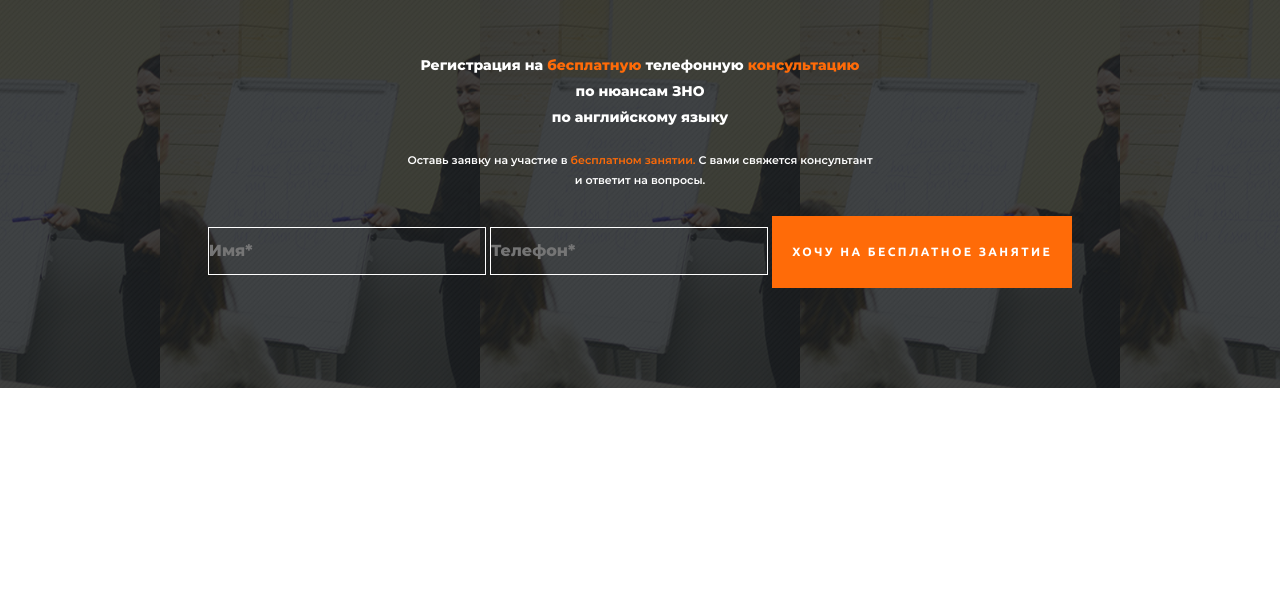
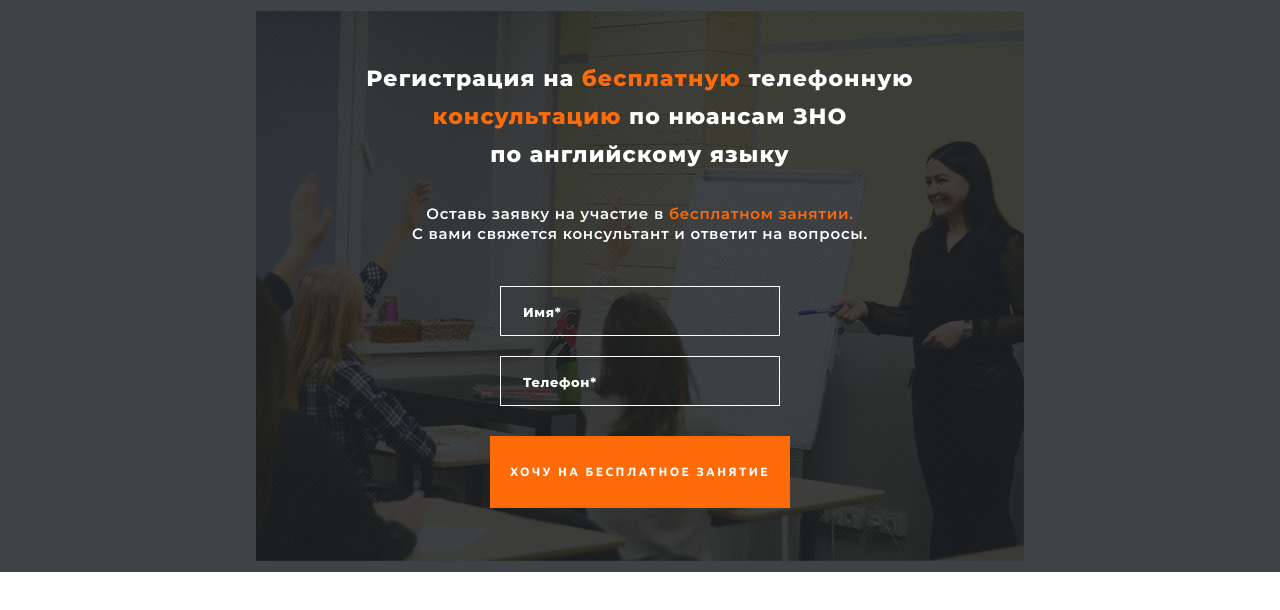
Before and after one commit to Ros1989/First-project, a website: page src/index.html in a window 1280 px wide. Drawn offline with nearby package versions, Linux system fonts and the light colour scheme; files that its build step writes are made by us from their sources.

Commit message:
init section for tablet, +button.scss, +image_bg

```diff
--- a/src/html/form.html
+++ b/src/html/form.html
@@ -1,10 +1,10 @@
 <section class="section-form">
     <div class="registration-form registration-form--indent container">
-        <h4 class="registration-form__title">Регистрация на <span class="registration-form__title--color">бесплатную</span> телефонную <span class="registration-form__title--color">консультацию</span> <span class="registration-form__title--br">по нюансам ЗНО</span> <span class="registration-form__title--br">по английскому языку</span></h4>
-        <p class="registration-form__description registration-form__description--indent">Оставь заявку на участие в <span class="registration-form__description--color">бесплатном занятии.</span> С вами свяжется консультант <span class="registration-form__description--br">и ответит на вопросы.</span></p>
+        <h4 class="registration-form__title">Регистрация на <span class="registration-form__title--color">бесплатную</span> телефонную <span class="registration-form__title--tablet-br"><span class="registration-form__title--color">консультацию</span> <span class="registration-form__title--br">по нюансам ЗНО</span></span> <span class="registration-form__title--br registration-form__title--tablet-br">по английскому языку</span></h4>
+        <p class="registration-form__description registration-form__description--indent">Оставь заявку на участие в <span class="registration-form__description--color">бесплатном занятии.</span> <span class="registration-form__description--tablet-br">С вами свяжется консультант <span class="registration-form__description--br">и ответит на вопросы.</span></span></p>
         <form action="#" class="form-contact">
-            <input type="text" class="form-contact__input" placeholder="Имя*">
-            <input type="text" class="form-contact__input" placeholder="Телефон*">
+            <input name="user_name" type="text" class="form-contact__input" placeholder="Имя*" required minlength="2">
+            <input name="user_tel" type="number" class="form-contact__input" placeholder="Телефон*" required pattern="[\+]\d{1}\s[\(]\d{3}[\)]\s\d{3}[\-]\d{2}[\-]\d{2}" minlength="10" maxlength="18">
             <button class="button-lesson">Хочу на бесплатное занятие</button>
         </form>
     </div>
--- a/src/sass/components/button.scss
+++ b/src/sass/components/button.scss
@@ -10,6 +10,7 @@
   text-align: center;
   text-transform: uppercase;
   border: 2px solid $second-color;
+  cursor: pointer;
 
   &:hover {
     color: $second-color;
--- a/src/sass/sections/form.scss
+++ b/src/sass/sections/form.scss
@@ -2,7 +2,7 @@
     position: relative;
     background-image: url(../../images/mobile/registration_bg.png);
     background-position: center;
-    // background-size: cover;
+    background-repeat: no-repeat;
 
     &::before {
         position: absolute;
@@ -20,14 +20,16 @@
     z-index: 3;
     color: $primary-text-color;
 
-
     &__title {
         font-size: 14px;
         line-height: 26px;
         font-weight: $secondary-font-weight;
+        letter-spacing: 0.7px;
 
         &--br {
+            @media (max-width: 767px) {
                 display: block;
+            }
         }
     }
 
@@ -35,9 +37,12 @@
         font-size: 11px;
         line-height: 20px;
         font-weight: $fifth-font-weight;
+        letter-spacing: 0.55px;
 
         &--br {
+            @media (max-width: 767px) {
                 display: block;
+            }
         }
 
         &--indent {
@@ -56,19 +61,30 @@
     }
 }
 
-
-
 .form-contact {
     background: rgba (255,255,255, 0.9);
 
     &__input {
-    font-family: $main-font;
-    font-weight: $secondary-font-weight;
-    color: rgb(255, 255, 255);
+        color: $primary-text-color;
+        letter-spacing: 0.65px;
+        padding-left: 22px;
         border: 1px solid rgb(255, 255, 255);
-    width: 278px;
-    height: 48px;
+        width: 280px;
+        height: 50px;
         background: transparent;
+
+        &:focus {
+            outline: none;
+        }
+
+        &:invalid:not(:placeholder-shown) {
+            border-color: red;
+
+        }
+
+        &:valid {
+            border-color: green;
+        }
 
         &:nth-child(1) {
             margin-bottom: 20px;
@@ -77,5 +93,62 @@
         &:nth-child(2) {
             margin-bottom: 55px;
         }
+
+        &::placeholder {
+            font-family: $main-font;
+            font-weight: $secondary-font-weight;
+            color: $primary-text-color;
+            // padding-left: 22px;
+            font-size: 13px;
         }
     }
+}
+
+@media (min-width: 768px) {
+    .section-form {
+        background-image: url(../../images/tablet/registration_bg_tablet.png);
+    }
+
+    .registration-form__title--tablet-br {
+        display: block;
+    }
+
+    .registration-form__description--tablet-br {
+        display: block;
+    }
+
+    .form-contact {
+        display: flex;
+        flex-direction: column;
+        align-items: center;
+    }
+
+    .registration-form {
+
+        &__title {
+            font-size: 22px;
+            line-height: 38px;
+            letter-spacing: 1.1px;
+        }
+
+        &__description {
+            font-size: 15px;
+            line-height: 20px;
+            letter-spacing: 0.75px;
+
+            &--indent {
+                padding-top: 30px;
+                padding-bottom: 42px;
+            }
+        }
+
+        &--indent {
+            padding-top: 60px;
+            padding-bottom: 64px;
+        }
+    }
+
+    .form-contact__input:nth-child(2) {
+        margin-bottom: 30px;
+    }
+}
```
Also changed, not shown: src/images/tablet/registration_bg_tablet.png (added). Lines whose indentation alone changed are shown as unchanged.
